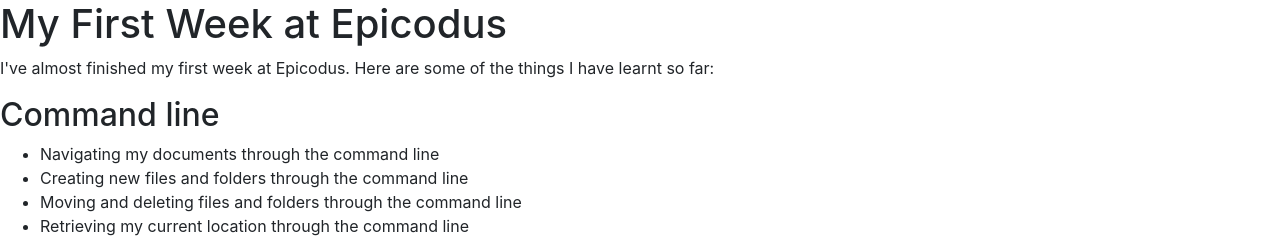
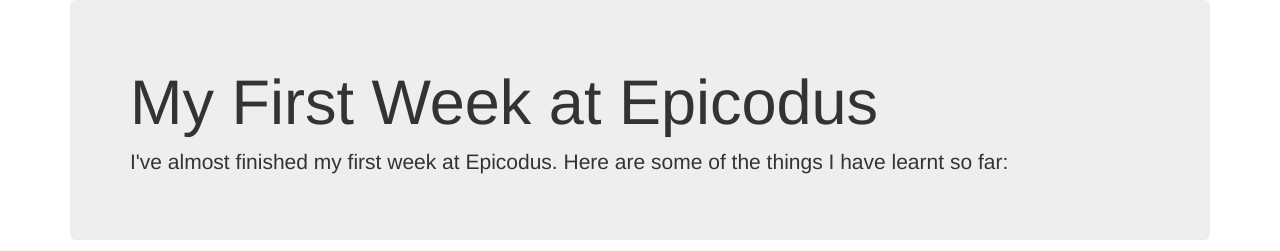
Before and after one commit to Simon-Peter-dotcom/First-Week-Review, a plain HTML site: page index.html in a window 1280 px wide. Shown: the top 251 px of the page. Drawn offline with nearby package versions, Linux system fonts and the light colour scheme.

Commit message:
add class=container

```diff
--- a/index.html
+++ b/index.html
@@ -8,8 +8,12 @@
   </head>
 
   <body>
-    <h1>My First Week at Epicodus</h1>
-    <p>I've almost finished my first week at Epicodus. Here are some of the things I have learnt so far:</p>
+    <div class="container">
+    <div class="jumbotron">
+     <h1>My First Week at Epicodus</h1>
+      <p>I've almost finished my first week at Epicodus. Here are some of the things I have learnt so far:
+       </p>
+    </div>
     <h2>Command line</h2>
     <ul>
       <li>Navigating my documents through the command line</li>
@@ -56,5 +60,6 @@
       <li>Navigating Bootstrap documentation</li>
       <li>Creating websites with Bootstrap</li>
     </ul>
+    </div>
   </body>
   </html>
```
